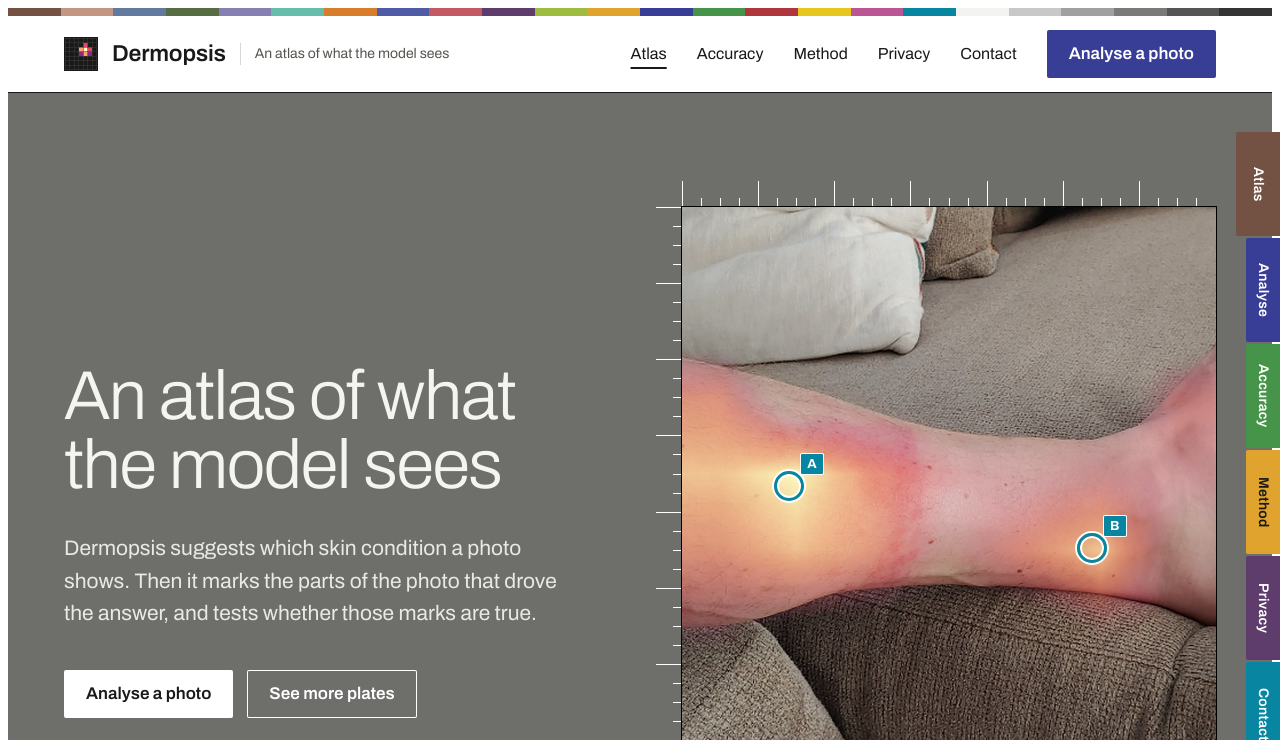
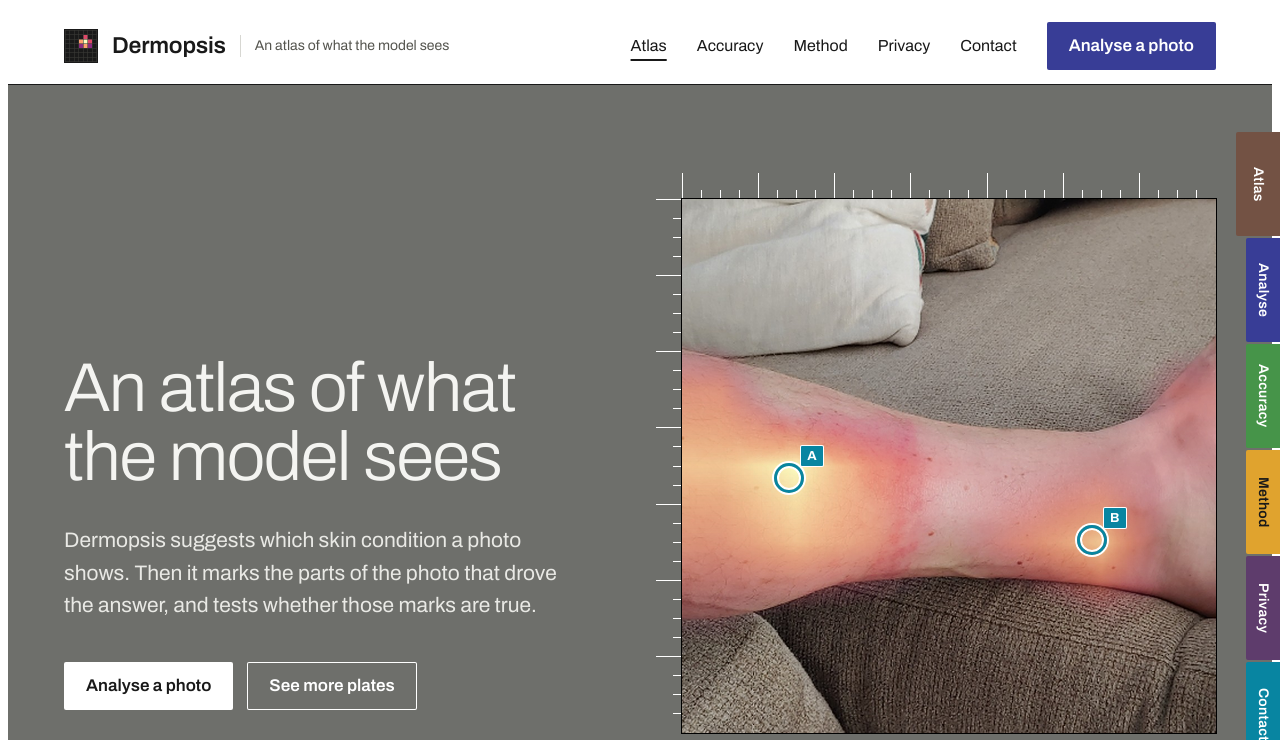
Before and after one commit to toppylawz/humandiseaserecognition, a Django app: page / in a window 1280 px wide. Shown: the top 740 px of the page. Run offline with Django 4.2, Linux system fonts and the light colour scheme.

Commit message:
Remove the colour strip above the header

```diff
--- a/static/css/dermopsis.css
+++ b/static/css/dermopsis.css
@@ -8,8 +8,6 @@ a:hover{color:var(--blue-d)}
 :focus-visible{outline:3px solid var(--focus);outline-offset:2px}
 img{display:block;max-width:100%;height:auto}
 .wrap{max-width:1280px;margin:0 auto;padding:0 56px}
-.checker{display:grid;grid-template-columns:repeat(24,1fr);height:8px}
-.checker span{display:block}
 .top{border-bottom:1px solid var(--ink)}
 .top .wrap{display:flex;align-items:center;justify-content:space-between;gap:24px;min-height:76px}
 .brand{display:flex;align-items:center;gap:14px;color:var(--ink)!important;text-decoration:none}
--- a/templates/base.html
+++ b/templates/base.html
@@ -16,7 +16,6 @@
 <body>
 {% with page=request.resolver_match.url_name %}
 <a class="skip" href="#main">Skip to content</a>
-{% include "partials/checker.html" %}
 <header class="top">
 <div class="wrap">
 <a class="brand" href="{% url 'home' %}">{% include "partials/mark.html" %}<b>Dermopsis</b><i>An atlas of what the model sees</i></a>
--- a/templates/partials/checker.html
+++ /dev/null
@@ -1 +0,0 @@
-<div class="checker" aria-hidden="true"><span style="background: #735244"></span><span style="background: #C29682"></span><span style="background: #627A9D"></span><span style="background: #576C43"></span><span style="background: #8580B1"></span><span style="background: #67BDAA"></span><span style="background: #D67E2C"></span><span style="background: #505BA6"></span><span style="background: #C15A63"></span><span style="background: #5E3C6C"></span><span style="background: #9DBC40"></span><span style="background: #E0A32E"></span><span style="background: #383D96"></span><span style="background: #469449"></span><span style="background: #AF363C"></span><span style="background: #E7C71F"></span><span style="background: #BB5695"></span><span style="background: #0885A1"></span><span style="background: #F3F3F2"></span><span style="background: #C8C8C8"></span><span style="background: #A0A0A0"></span><span style="background: #7A7A79"></span><span style="background: #555555"></span><span style="background: #343434"></span></div>
```
